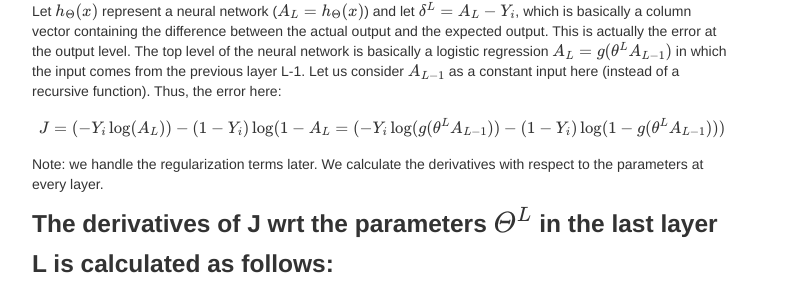
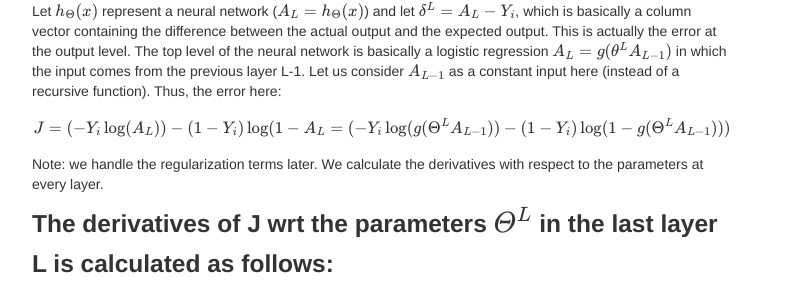
Before and after one commit to kfattila/kfattila.github.io, a Jekyll site: the page built from pages/ANN.md, in a window 1280 px wide and 900 px high, scrolled down 10072 px. Shown: the part 142-441 px from the top of the window, without its empty margins (258-1061 px from the left). Built offline with Jekyll 4.4.1, drawn with Linux system fonts in a browser that asks for light colours; formulas are drawn with MathJax 3; comment, search, counter and statistics services are not loaded.

Commit message:
Lectures

```diff
--- a/pages/ANN.md
+++ b/pages/ANN.md
@@ -198,7 +198,7 @@ The method, which calculates that how wrong the parameters were and uses these e
 ### Backward propagation
 
 Let \\(h_{\Theta}(x)\\) represent a neural network (\\(A_{L} = h_{\Theta}(x)\\)) and let \\(\delta^{L} = A_{L} - Y_{i}\\), which is basically a column vector containing the difference between the actual output and the expected output. This is actually the error at the output level. The top level of the neural network is basically a logistic regression \\(A_{L} = g(\theta^{L}A_{L-1})\\) in which the input comes from the previous layer L-1. Let us consider \\(A_{L-1}\\) as a constant input here (instead of a recursive function). Thus, the error here:
-\\[J = (-Y_{i}\log(A_{L})) - (1 - Y_{i}) \log(1-A_{L} = (-Y_{i}\log(g(\theta^{L} A_{L-1})) - (1-Y_{i}) \log(1-g(\theta^{L} A_{L-1})))\\]
+\\[J = (-Y_{i}\log(A_{L})) - (1 - Y_{i}) \log(1-A_{L} = (-Y_{i}\log(g(\Theta^{L} A_{L-1})) - (1-Y_{i}) \log(1-g(\Theta^{L} A_{L-1})))\\]
 
 Note: we handle the regularization terms later.
 We calculate the derivatives with respect to the parameters at every layer.
```
